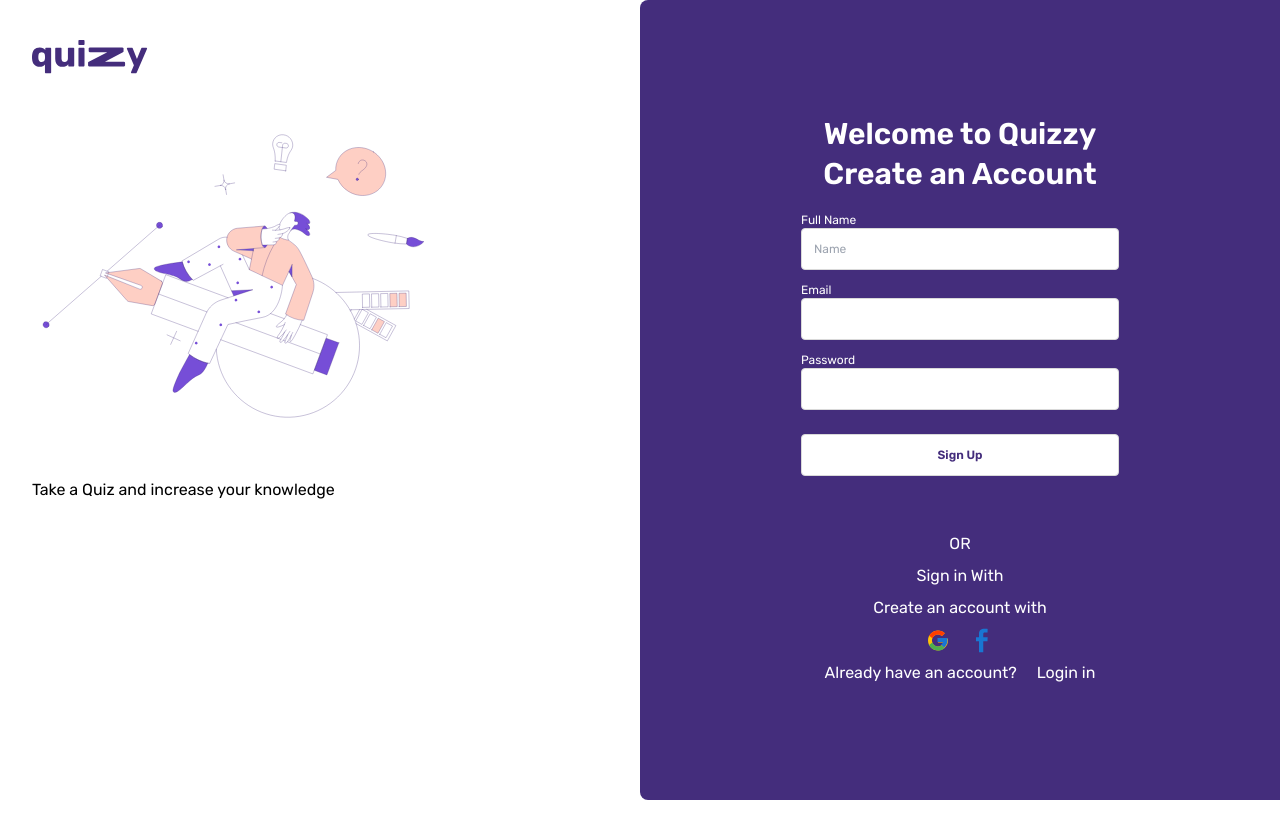
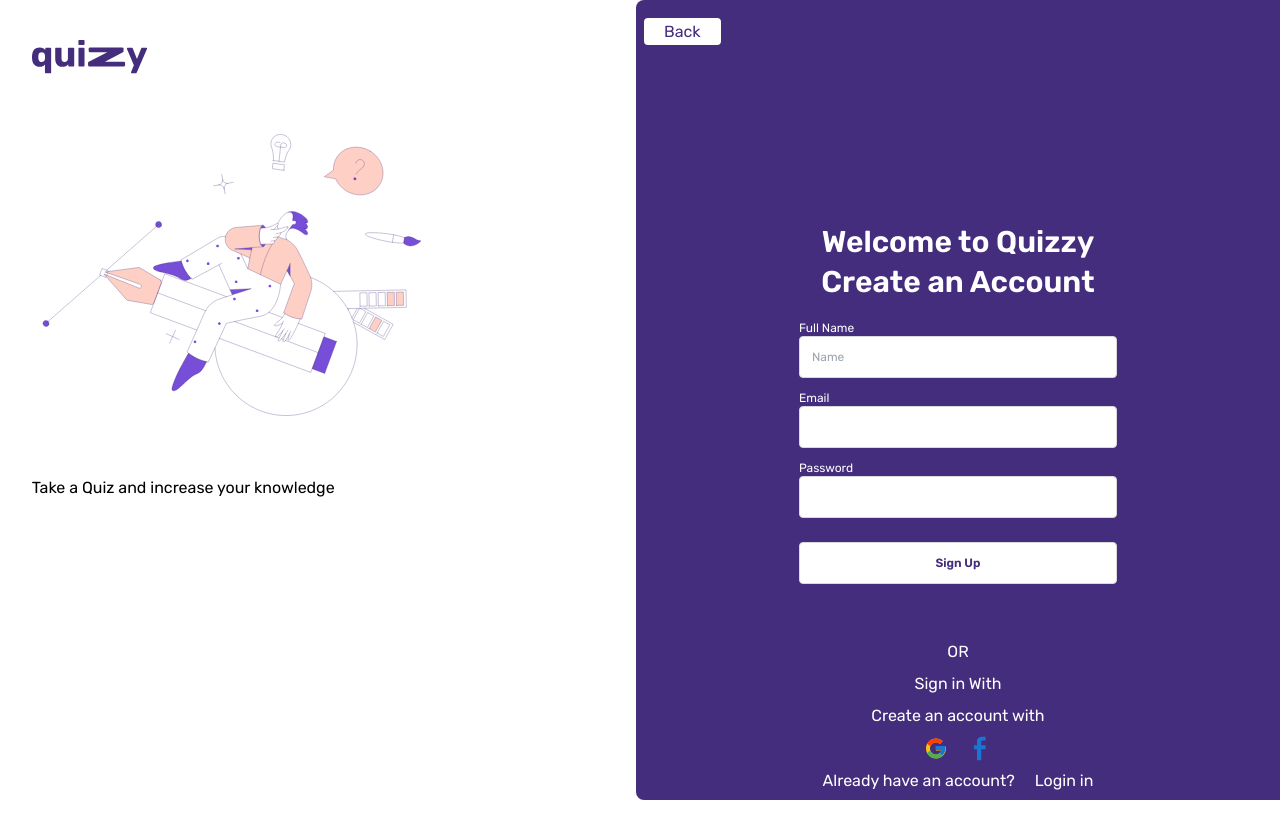
Before and after one commit to Lawanaji/Quizy, a React (Vite) app: page /auth/signup in a window 1280 px wide. Built offline with nearby package versions, Linux system fonts and the light colour scheme.

Commit message:
fix a bug

```diff
--- a/src/Pages/LandingPage/HeroSection.jsx
+++ b/src/Pages/LandingPage/HeroSection.jsx
@@ -1,17 +1,23 @@
 import React from 'react'
 import heroImage from '../../assets/hero-Section.svg'
+import { Link } from 'react-router-dom'
 const HeroSection = () => {
   return (
-    <div className=' md:flex text-center md:text-start gap-3 space-y-6 justify-between items-center'>
-      <div className='space-y-2 md:space-y-4'>
-      <h1 className='text-3xl md:text-6xl text-secondaryColor font-bold leading-tight'>Master Your Knowledge
+    <div className=''>
+      <div className='container  flex flex-col  md:flex-row text-center md:text-start gap-3 justify-between items-center'>
+
+      <div className='space-y-4 '>
+      <h1 className='text-3xl md:text-6xl text-secondaryColor font-bold '>Master Your Knowledge
       with Quick Quizzes</h1>
       <h2 className='font-semibold text-3xl text-[#764ED7]'>Fun, Fast, and Free!</h2>
-      <p className='text-[#442D7C66] #442D7C66'>Challenge yourself, learn new things, and track your progress with our engaging quizzes across various topics!</p>
-      <button className='bg-primaryColor text-white font-bold py-2 px-3 rounded-lg'>Take A Quiz</button>
+      <p className='text-[#442D7C66] text-lg'>Challenge yourself, learn new things, and track your progress with our engaging quizzes across various topics!</p>
+      <Link to={'/dashboard'} className='bg-primaryColor text-white font-bold py-2 px-3 rounded-lg relative top-5'>Take A Quiz</Link>
+
 
       </div>
-      <img src={heroImage} alt="" />
+      <img src={heroImage} alt="" className=' object-contain' />
+
+      </div>
     </div>
   )
 }
--- a/src/Pages/LandingPage/Home.jsx
+++ b/src/Pages/LandingPage/Home.jsx
@@ -7,11 +7,9 @@ import MoreContent from './MoreContent'
 
 const Home = () => {
   return (
-    <div className=' relative top-[8rem] h-full w-full snap-none'>
-        <div className='container'>
+    <div className=' relative top-[8rem] h-full w-full'>
         <HeroSection />
         <SubHeroSection />
-        </div>
         <Features />
         <Comments />
         <MoreContent />
--- a/src/Pages/LandingPage/MoreContent.jsx
+++ b/src/Pages/LandingPage/MoreContent.jsx
@@ -1,6 +1,7 @@
 import React from 'react'
 import heroImage from '../../assets/Hero image.svg'
 import heroImageMobile from '../../assets/Hero imagemobile.svg'
+import { Link } from 'react-router-dom'
 const MoreContent = () => {
   return (
     <div className='flex md:flex-row flex-col-reverse justify-between  items-center mb-[8rem]'>
@@ -10,7 +11,7 @@ const MoreContent = () => {
       <div className='border-[#442D7C66] border rounded shadow-lg md:w-[25%] h-[10rem] p-5 mx-[6rem]'>
         <h1 className='font-semibold text-3xl text-[#764ED7]'>Fun, Fast, and Free!</h1>
         <p>One challenge a day, keeps  the doctor away!</p>
-        <button className='bg-primaryColor text-white font-bold py-2 px-3 mt-8 rounded-lg w-full' >Start playing today</button>
+        <Link to={'/auth/login'} className='bg-primaryColor text-white font-bold py-2 px-3 mt-2 rounded-lg w-full' >Start playing today</Link>
       </div>
     </div>
   )
--- a/src/Pages/LandingPage/subHeroSection.jsx
+++ b/src/Pages/LandingPage/subHeroSection.jsx
@@ -2,13 +2,16 @@ import React from 'react'
 
 const SubHeroSection = () => {
   return (
-    <div className='w-full  mt-10  text-center'>
-        <div className='h-auto border border-[#442D7C66] shadow rounded-lg'>
+    <div className='w-full h-full '>
+      <div className='container text-center'>
+
+        <div className=' border border-[#442D7C66] shadow rounded-lg'>
 
       <h1 className='text-secondaryColor text-xl p-5'>About quizzy</h1>
       <p className='text-[#442D7C66] text-lg leading-tight mb-3 p-3'>Quizy is an interactive quiz app designed to engage your mind, boost your knowledge, and make learning fun.
       Whether you’re looking to test your skills or challenge friends, Quizy provides a seamless, enjoyable experience. Choose from a variety of topics, track your progress and compete withothers on the leaderboard.</p>
         </div>
+      </div>
     </div>
   )
 }
--- a/src/Pages/auth/Signup/Signup.jsx
+++ b/src/Pages/auth/Signup/Signup.jsx
@@ -62,8 +62,9 @@ const Signup = () => {
 
       </div>
 
-      <div className='bg-primaryColor w-full flex items-center justify-center md:rounded-l-lg'>
-        <div className='text-white w-full flex flex-col justify-center items-center p-5'>
+      <div className='bg-primaryColor w-full px-2  md:rounded-l-lg py-5'>
+        <Link to={'/'} className='text-primaryColor rounded py-1 bg-white px-5'>Back</Link>
+        <div className='text-white w-full flex flex-col justify-center items-center p-5 mt-[10rem]'>
           <h1 className='font-semibold text-center md:text-start text-3xl mb-1'>Welcome to Quizzy</h1>
           <h1 className='font-semibold text-center md:text-start text-3xl mb-1'>Create an Account</h1>
           <form onSubmit={handleSubmit(onSubmit)} className="w-full max-w-[350px] min-h-[200px] rounded p-4 text-xs">
--- a/src/Pages/auth/login/login.jsx
+++ b/src/Pages/auth/login/login.jsx
@@ -63,8 +63,9 @@ const Login = () => {
 
       </div>
 
-      <div className='bg-primaryColor w-full flex items-center justify-center md:rounded-l-lg contai'>
-        <div className='text-white w-full flex flex-col justify-center items-center p-5 container'>
+      <div className='bg-primaryColor w-full px-2  py-5 md:rounded-l-lg '>
+      <Link to={'/'} className='text-primaryColor rounded py-1 bg-white px-5'>Back</Link>
+        <div className='text-white w-full flex flex-col justify-center items-center p-5 mt-[10rem]'>
           <h1 className='font-semibold text-center md:text-start text-4xl mb-1'>Welcome to Quizzy</h1>
           <form onSubmit={handleSubmit(onSubmit)} className="w-full max-w-[350px] min-h-[200px] rounded p-4 text-xs">
             <div className='grid mb-3'>
```
